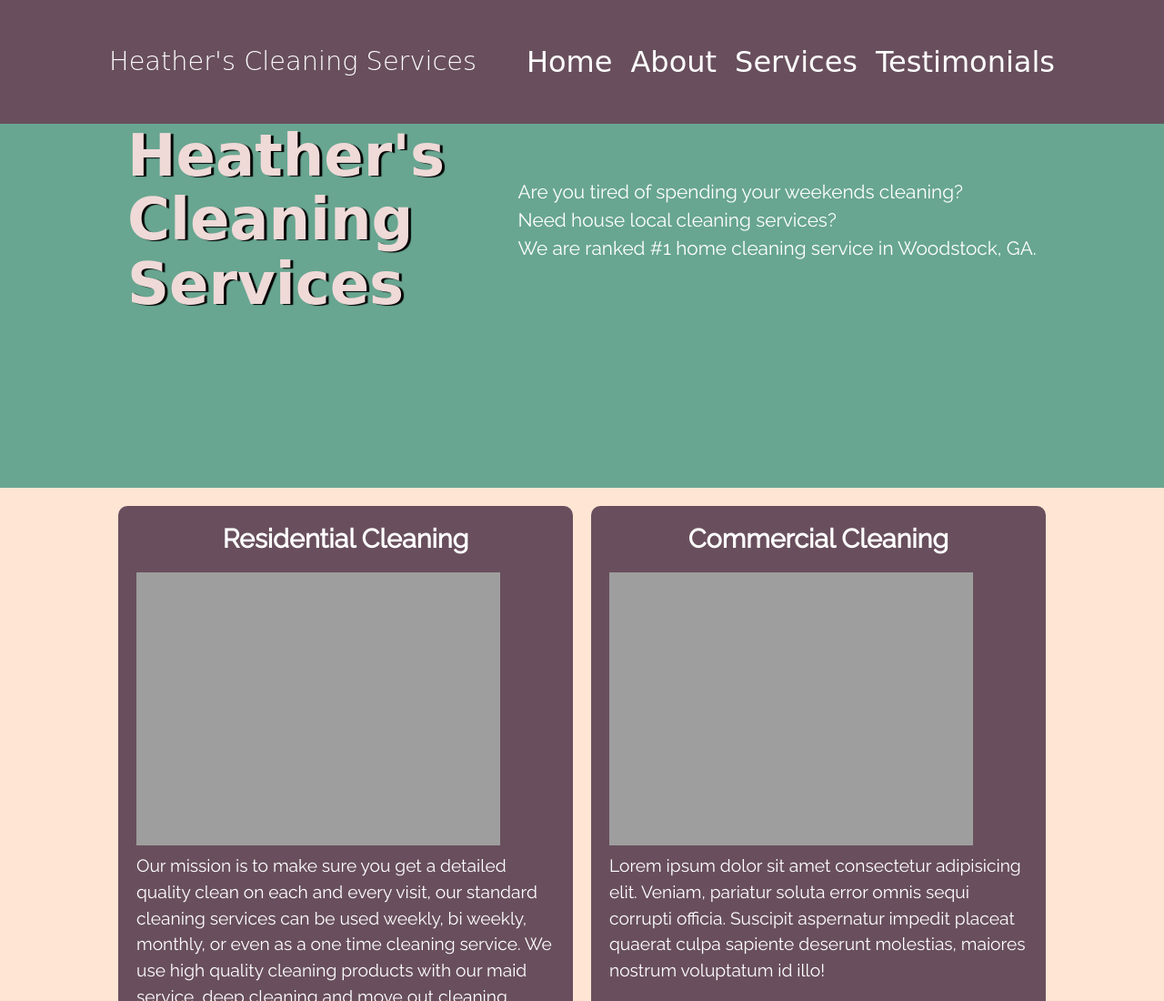
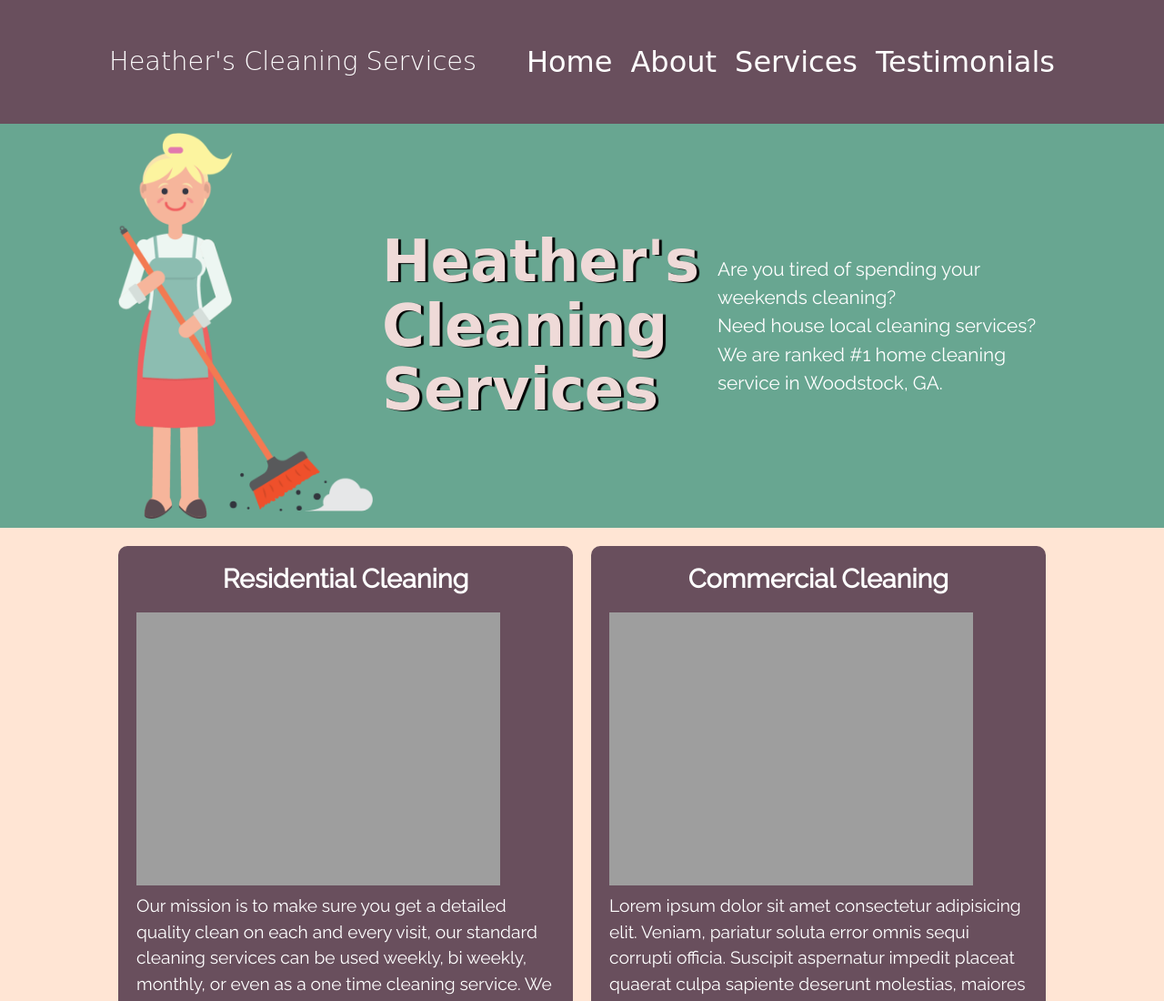
Before and after one commit to btyre/heatherscleaningservices.com, a plain HTML site: page index.html in a window 1280 px wide. Shown: the top 1100 px of the page at 91% size. Drawn offline with Linux system fonts and the light colour scheme; the site is published under a folder, as on GitHub Pages, so addresses that start at the root find nothing; a web font is replaced by a local one.

Commit message:
Latest edition

```diff
--- a/index.html
+++ b/index.html
@@ -27,7 +27,7 @@
     <!-- Start Header -->
     <header class="header">
         <div class="container">
-            <img src="/img/heather_broom.png" alt="" srcset="">
+            <img src="img/heather_broom.png" alt="" srcset="">
 
             <h1>Heather's Cleaning Services</h1>
             <ul class="intro">
@@ -60,7 +60,8 @@
             </div>
             <div class="box">
                 <h2>Commercial Cleaning</h2>
-                <img src="img/vecteezy_close-up-of-cleaning-man-working-in-shop-clean-on-wood-table_3188001.jpg" alt="" srcset="">
+                <img src="img/vecteezy_close-up-of-cleaning-man-working-in-shop-clean-on-wood-table_3188001.jpg" alt=""
+                    srcset="">
                 <p>Lorem ipsum dolor sit amet consectetur adipisicing elit. Veniam, pariatur soluta error omnis sequi
                     corrupti officia. Suscipit aspernatur impedit placeat quaerat culpa sapiente deserunt molestias,
                     maiores nostrum voluptatum id illo!</p>
```
